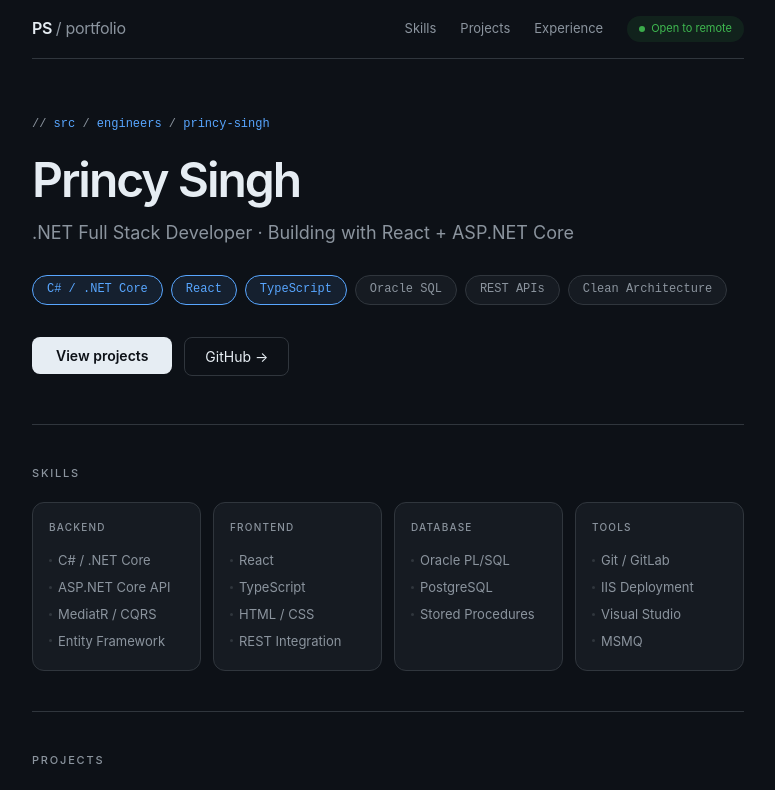
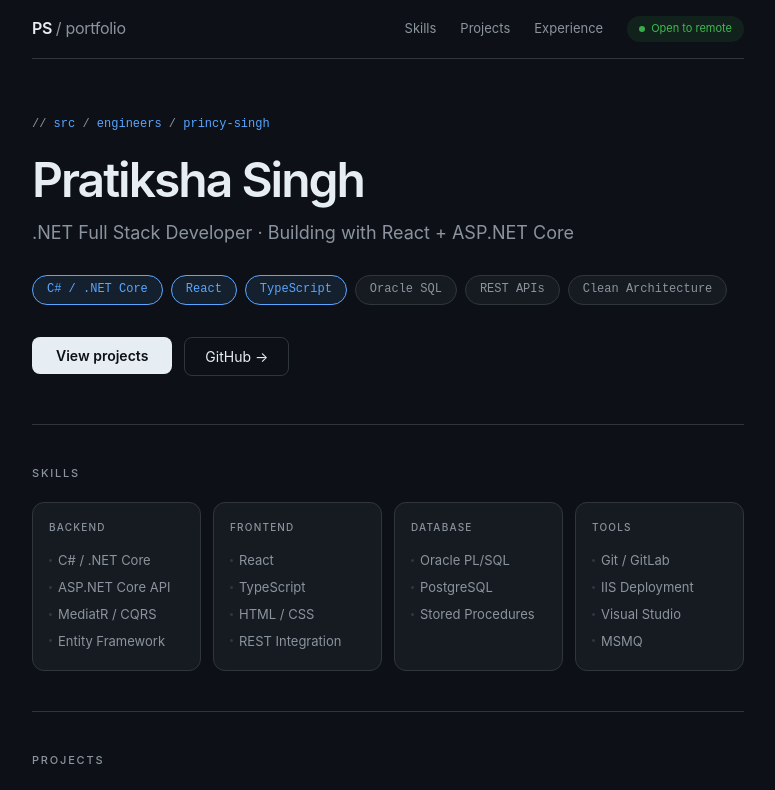
Before and after one commit to pratikshas2111/Pratiksha-Portfolio, a React (Vite) app: page / in a window 1280 px wide. Shown: the top 790 px of the page, without its empty margins (252-1027 px from the left). Built offline with nearby package versions, Linux system fonts and the light colour scheme.

Commit message:
Worked to add current experience

```diff
--- a/src/components/Hero.tsx
+++ b/src/components/Hero.tsx
@@ -34,7 +34,7 @@ export default function Hero() {
         lineHeight: 1.1,
         marginBottom: '0.75rem'
       }}>
-        Princy Singh
+        Pratiksha Singh
       </h1>
 
       <p style={{
```
Also changed, not shown: src/components/Experience.tsx (added).
